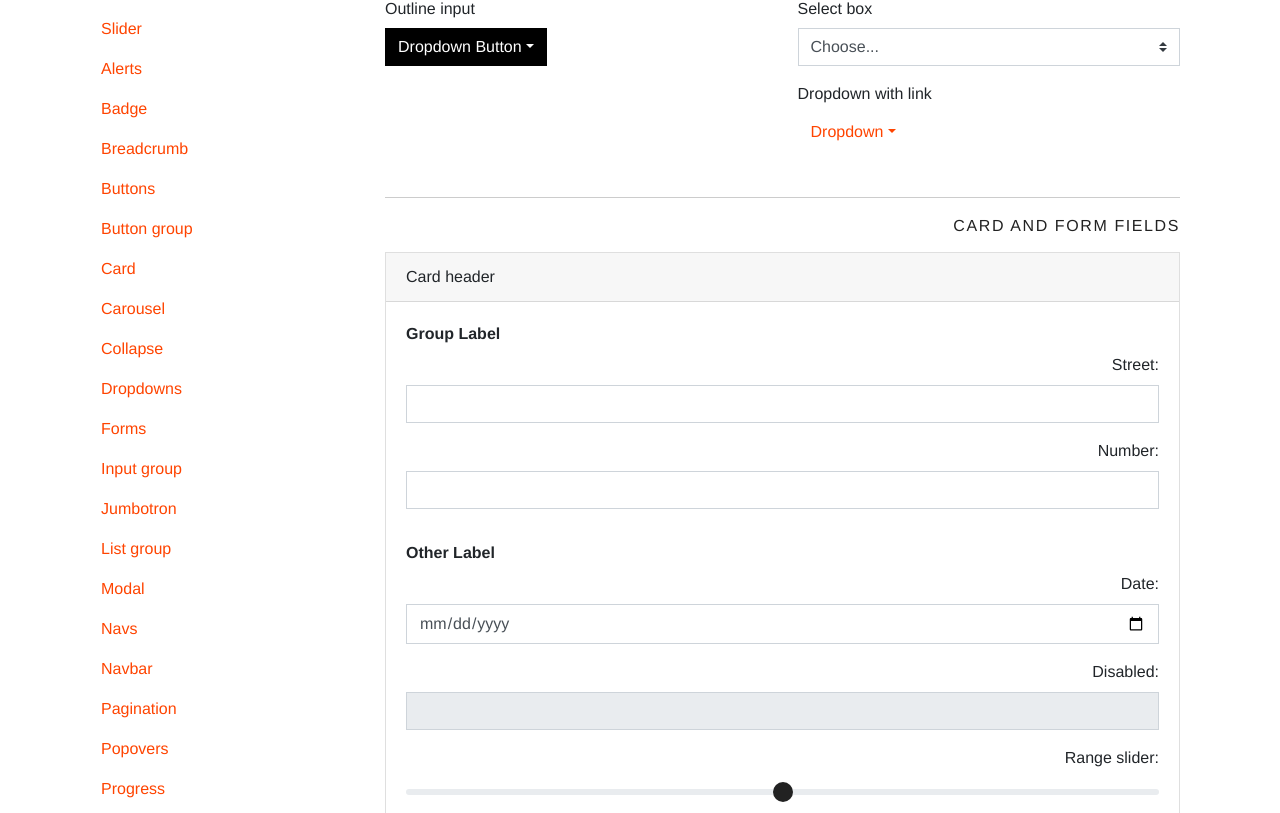
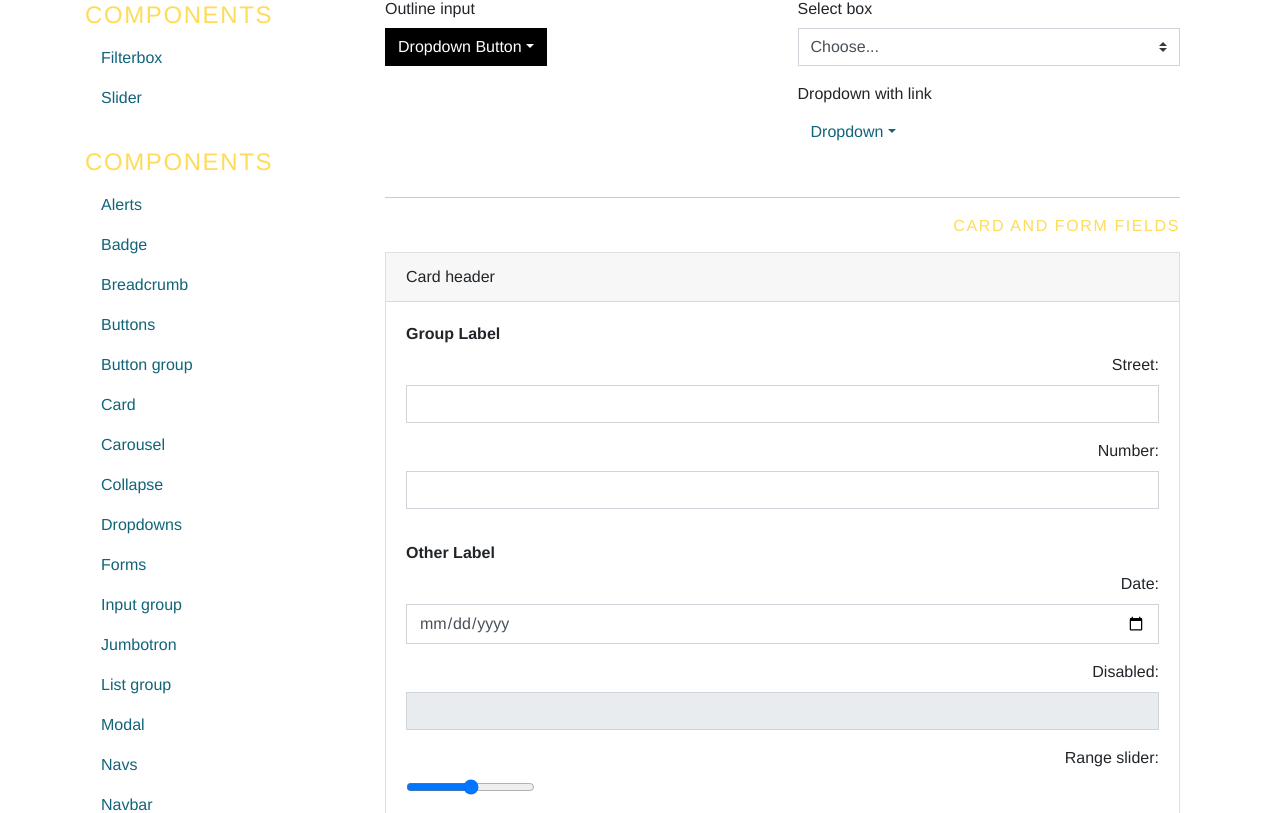
Before and after one commit to impresso/impresso-bootstrap, a Vue app: page /#/overview in a window 1280 px wide. Shown: the part 567-1380 px from the top of the page. Built offline with nearby package versions, Linux system fonts and the light colour scheme.

Commit message:
added filterbox

```diff
--- a/src/App.vue
+++ b/src/App.vue
@@ -45,11 +45,17 @@
             <router-link class="nav-link" to="/content/figures">Figures</router-link>
           </li>
         </ul>
+        <h4>Custom Components</h4>
+        <ul class="nav nav-pills flex-column">
+          <li class="nav-item">
+            <router-link class="nav-link" v-bind:to="{name: 'FilterBox'}">Filterbox</router-link>
+          </li>
+          <li class="nav-item">
+            <router-link class="nav-link" v-bind:to="{name: 'CustomSlider'}">Slider</router-link>
+          </li>
+        </ul>
         <h4>Components</h4>
         <ul class="nav nav-pills flex-column">
-          <li class="nav-item">
-            <router-link class="nav-link" to="/components/slider">Slider</router-link>
-          </li>
           <li class="nav-item">
             <router-link class="nav-link" to="/components/alerts">Alerts</router-link>
           </li>
--- a/src/components/components/Slider.vue
+++ /dev/null
@@ -1,39 +0,0 @@
-<template lang="html">
-  <div>
-
-    <section>
-      <h6>Year slider</h6>
-
-      <vue-slider min="1750" max="2000" v-model="sliderValue"></vue-slider>
-
-    </section>
-  </div>
-</template>
-
-<script>
-import vueSlider from 'vue-slider-component';
-
-export default {
-  components: {
-    vueSlider,
-  },
-  data() {
-    return {
-//      min: -6942499200, //"1750-01-01",
-//      max: 946684800, //"2000-01-01",
-//      sliderValue: [-4942499200, 846684800],
-      smin: 1750, //"1750-01-01",
-      smax: 2000, //"2000-01-01",
-      sliderValue: [1850, 1950],
-    };
-  },
-};
-</script>
-
-<style scoped lang="scss">
-  .vue-slider-component .vue-slider-dot {
-    background-color: black;
-    border: 2px solid white;
-    box-shadow: 0;
-  }
-</style>
--- /dev/null
+++ b/src/components/custom/Filterbox.vue
@@ -0,0 +1,43 @@
+<template lang="html">
+  <div class="filterbox">
+    <div class="box-header">
+      <h4>fancy filter</h4>
+      <div class="remove" />
+      <div class="contextmenu">
+        <b-dropdown variant="link" right no-caret size="lg">
+          <b-dropdown-header>Options</b-dropdown-header>
+          <b-form-checkbox-group stacked v-model="selected" name="flavour2" :options="options">
+          </b-form-checkbox-group>
+          <b-dropdown-header>Settings</b-dropdown-header>
+          <b-dropdown-item href="#">Action</b-dropdown-item>
+          <b-dropdown-item href="#">Another action</b-dropdown-item>
+          <div class="dropdown-divider"></div>
+          <b-dropdown-item href="#">Something else here...</b-dropdown-item>
+        </b-dropdown>
+      </div>
+    </div>
+    <div class="clearfix"></div>
+    <div class="box-body">
+      This is the content of the filterbox.
+    </div>
+  </div>
+</template>
+
+<script>
+export default {
+  data() {
+    return {
+      selected: [], // Must be an array reference!
+      options: [
+        { text: 'Orange', value: 'orange' },
+        { text: 'Apple', value: 'apple' },
+        { text: 'Pineapple', value: 'pineapple' },
+        { text: 'Grape', value: 'grape' },
+      ],
+    };
+  },
+};
+</script>
+
+<style lang="css">
+</style>
--- /dev/null
+++ b/src/components/custom/Slider.vue
@@ -0,0 +1,39 @@
+<template lang="html">
+  <div>
+    <h6>Year slider</h6>
+    <vue-slider v-bind:min="1750" v-bind:max="2000" v-model="dateRange"></vue-slider>
+    <b-row>
+      <b-col>
+          <b-form-group label="Start date">
+            <b-form-input v-model:value="dateRange[0]" type="number"></b-form-input>
+          </b-form-group>
+        </b-col>
+        <b-col>
+          <b-form-group label="End date">
+            <b-form-input v-model:value="dateRange[1]" type="number"></b-form-input>
+          </b-form-group>
+      </b-col>
+    </b-row>
+  </div>
+</template>
+
+<script>
+import VueSlider from 'vue-slider-component';
+
+export default {
+  components: {
+    'vue-slider': VueSlider,
+  },
+  data() {
+    return {
+      smin: 1750, // "1750-01-01",
+      smax: 2000, // "2000-01-01",
+      dateRange: [1850, 1950],
+    };
+  },
+};
+</script>
+
+<style scoped lang="scss">
+
+</style>
--- a/src/router/index.js
+++ b/src/router/index.js
@@ -1,7 +1,8 @@
 import Vue from 'vue';
 import Router from 'vue-router';
 // import Home from '@/components/Home';
-import ComponentsSlider from '@/components/components/Slider';
+import FilterBox from '@/components/custom/Filterbox';
+import CustomSlider from '@/components/custom/Slider';
 import ComponentsAlerts from '@/components/components/Alerts';
 import ComponentsBadge from '@/components/components/Badge';
 import ComponentsCollapse from '@/components/components/Collapse';
@@ -51,8 +52,14 @@ export default new Router({
       // component: ContentFigures,
     },
     {
-      path: '/components/slider',
-      component: ComponentsSlider,
+      path: '/custom/filterbox',
+      component: FilterBox,
+      name: 'FilterBox',
+    },
+    {
+      path: '/custom/slider',
+      component: CustomSlider,
+      name: 'CustomSlider',
     },
     {
       path: '/components/alerts',
--- /dev/null
+++ b/src/styles/custom/filterbox.scss
@@ -0,0 +1,49 @@
+.filterbox {
+  border: 0.2em solid $black;
+}
+.filterbox .box-header {
+  float: left;
+  width: 100%;
+  border-bottom: 1px solid $black;
+  height:2em;
+}
+.filterbox .box-header h4 {
+  float: left;
+  width: calc(100% - 4em);
+  color: $black;
+  padding: .3em .4em 0 .4em;
+  font-size: 1.2rem;
+  line-height: 1;
+}
+.filterbox .box-header .remove,
+.filterbox .box-header .contextmenu {
+  float: right;
+  border-left: 1px solid $black;
+  height: 100%;
+  width: 2em;
+  background-repeat: no-repeat;
+  background-position: center;
+  background-size: .9em auto;
+}
+
+.filterbox .box-header .contextmenu {
+  background-image: url(../assets/symbols/b-settings.svg);
+  background-size: 1.1em auto;
+}
+.filterbox .box-header .contextmenu:hover {
+  background-color: $primary;
+}
+.filterbox .box-header .remove {
+  background-image: url(../assets/symbols/b-close.svg);
+}
+.filterbox .box-header .remove:hover {
+  background-color: $danger;
+}
+.filterbox .box-body {
+  padding: .3em .4em 0 .4em;
+}
+
+.custom-controls-stacked {
+  padding: 0.5rem 1.5rem;
+  margin-bottom: 0;
+}
--- /dev/null
+++ b/src/styles/custom/slider.scss
@@ -0,0 +1,13 @@
+.vue-slider-component .vue-slider-dot {
+  background-color: $black;
+  border: 0.16em solid $white;
+  box-shadow: none !important;
+}
+.vue-slider-component .vue-slider-process {
+  background-color: $primary;
+}
+.vue-slider-component .vue-slider-tooltip{
+  border-color: $black;
+  background-color: $black;
+  border-radius: $border-radius;
+}
--- /dev/null
+++ b/src/styles/custom/typography.scss
@@ -0,0 +1,4 @@
+h4, h6 {
+  text-transform: uppercase;
+  letter-spacing: .1rem;
+}
--- a/src/styles/impresso-bootstrap-variables.scss
+++ b/src/styles/impresso-bootstrap-variables.scss
@@ -3,6 +3,7 @@
 
 //  Colors
 // $body-bg: #f40;
+
 /*
 $primary:       rgb(20,140,160) !default;
 $secondary:     rgb(250,180,0) !default;
@@ -13,7 +14,7 @@ $danger:        rgb(240,100,0) !default;
 $light:         rgb(120,190,190) !default;
 $dark:          rgb(15,120,140) !default;
 */
-$primary:       #222 !default;
+$primary:       #FFDB58 !default;
 $secondary:     black !default;
 $success:       rgb(20,140,160) !default;
 $info:          rgb(120,190,190) !default;
@@ -34,23 +35,21 @@ $gray-800: #343a40 !default;
 $gray-900: #212529 !default;
 $black:    #000 !default;
 
-$link-color: #f40 /*rgb(8,56,132)*/;
+$link-color: rgb(17,100,121);
 
 
 *:focus { outline: none; }
 $input-focus-border-color: $primary;
-::selection {
+*::selection {
     background: rgba(0,0,0,0.1);
 }
 
-
-$font-family-sans-serif: "Helvetica Neue", HelveticaNeue, Helvetica, Sans, Arial /*"Lato"*/;
+$font-family-sans-serif: "Helvetica Neue", "HelveticaNeue", "Helvetica", "Sans", "Arial" /*"Lato"*/;
 $headings-font-family: $font-family-sans-serif;
 $font-family-base: $font-family-sans-serif /*"Playfair Display"*/;
 
 $headings-color: $primary;
 $border-radius: 0;
-
 
 // Badges
 
@@ -58,144 +57,9 @@ $badge-font-size:                   85% !default;
 $badge-font-weight:                 600;
 $badge-padding-y:                   .5em !default;
 $badge-padding-x:                   .5em !default;
+
 .badge {
   font-family: $font-family-sans-serif;
 }
 
-.pagination,
-
-.btn.dropdown-toggle-split { border-left-color: rgba(255,255,255,0.5); }
-
-
-
-
-
-
-
-
-// Styling Cross-Browser Compatible Range Inputs with Sass
-// Github: https://github.com/darlanrod/input-range-sass
-// Author: Darlan Rod https://github.com/darlanrod
-// Version 1.4.1
-// MIT License
-
-$track-color: $gray-200 !default;
-$thumb-color: $primary !default;
-
-$thumb-radius: 10px !default;
-$thumb-height: 20px !default;
-$thumb-width: 20px !default;
-$thumb-shadow-size: 0 !default;
-$thumb-shadow-blur: 0 !default;
-$thumb-shadow-color: rgba(0, 0, 0, .2) !default;
-$thumb-border-width: 0 !default;
-$thumb-border-color: #eceff1 !default;
-
-$track-width: 100% !default;
-$track-height: 6px !default;
-$track-shadow-size: 0 !default;
-$track-shadow-blur: 0 !default;
-$track-shadow-color: rgba(0, 0, 0, .2) !default;
-$track-border-width: 0 !default;
-$track-border-color: #cfd8dc !default;
-
-$track-radius: 5px !default;
-$contrast: 0% !default;
-
-@mixin shadow($shadow-size, $shadow-blur, $shadow-color) {
-  box-shadow: $shadow-size $shadow-size $shadow-blur $shadow-color, 0 0 $shadow-size lighten($shadow-color, 5%);
-}
-
-@mixin track {
-  cursor: pointer;
-  height: $track-height;
-  transition: all .2s ease;
-  width: $track-width;
-}
-
-@mixin thumb {
-  @include shadow($thumb-shadow-size, $thumb-shadow-blur, $thumb-shadow-color);
-  background: $thumb-color;
-  border: $thumb-border-width solid $thumb-border-color;
-  border-radius: $thumb-radius;
-  cursor: pointer;
-  height: $thumb-height;
-  width: $thumb-width;
-}
-
-[type='range'] {
-  -webkit-appearance: none;
-  margin: $thumb-height / 5 0;
-  width: $track-width;
-  border: 0;
-
-
-  &:focus {
-    outline: 0;
-
-    &::-webkit-slider-runnable-track {
-      background: lighten($track-color, $contrast);
-    }
-
-    &::-ms-fill-lower {
-      background: $track-color;
-    }
-
-    &::-ms-fill-upper {
-      background: lighten($track-color, $contrast);
-    }
-  }
-
-  &::-webkit-slider-runnable-track {
-    @include track;
-    @include shadow($track-shadow-size, $track-shadow-blur, $track-shadow-color);
-    background: $track-color;
-    border: $track-border-width solid $track-border-color;
-    border-radius: $track-radius;
-  }
-
-  &::-webkit-slider-thumb {
-    @include thumb;
-    -webkit-appearance: none;
-    margin-top: ((-$track-border-width * 2 + $track-height) / 2) - ($thumb-height / 2);
-  }
-
-  &::-moz-range-track {
-    @include track;
-    @include shadow($track-shadow-size, $track-shadow-blur, $track-shadow-color);
-    background: $track-color;
-    border: $track-border-width solid $track-border-color;
-    border-radius: $track-radius;
-  }
-
-  &::-moz-range-thumb {
-    @include thumb;
-  }
-
-  &::-ms-track {
-    @include track;
-    background: transparent;
-    border-color: transparent;
-    border-width: ($thumb-height / 2) 0;
-    color: transparent;
-  }
-
-  &::-ms-fill-lower {
-    @include shadow($track-shadow-size, $track-shadow-blur, $track-shadow-color);
-    background: darken($track-color, $contrast);
-    border: $track-border-width solid $track-border-color;
-    border-radius: $track-radius * 2;
-  }
-
-  &::-ms-fill-upper {
-    @include shadow($track-shadow-size, $track-shadow-blur, $track-shadow-color);
-    background: $track-color;
-    border: $track-border-width solid $track-border-color;
-    border-radius: $track-radius * 2;
-  }
-
-  &::-ms-thumb {
-    @include thumb;
-    margin-top: 0;
-  }
-}
+.pagination, .btn.dropdown-toggle-split { border-left-color: rgba(255,255,255,.5); }
--- a/src/styles/impresso-bootstrap.scss
+++ b/src/styles/impresso-bootstrap.scss
@@ -48,8 +48,6 @@
 @import "node_modules/bootstrap/scss/carousel";
 @import "node_modules/bootstrap/scss/utilities";
 
-
-h4, h6 {
-  text-transform: uppercase;
-  letter-spacing: .1rem;
-}
+@import "./custom/filterbox";
+@import "./custom/slider";
+@import "./custom/typography";
```
Also changed, not shown: src/components/Overview.vue (+8 -3 lines), src/assets/symbols/b-close.svg (added), src/assets/symbols/b-settings.svg (added).
